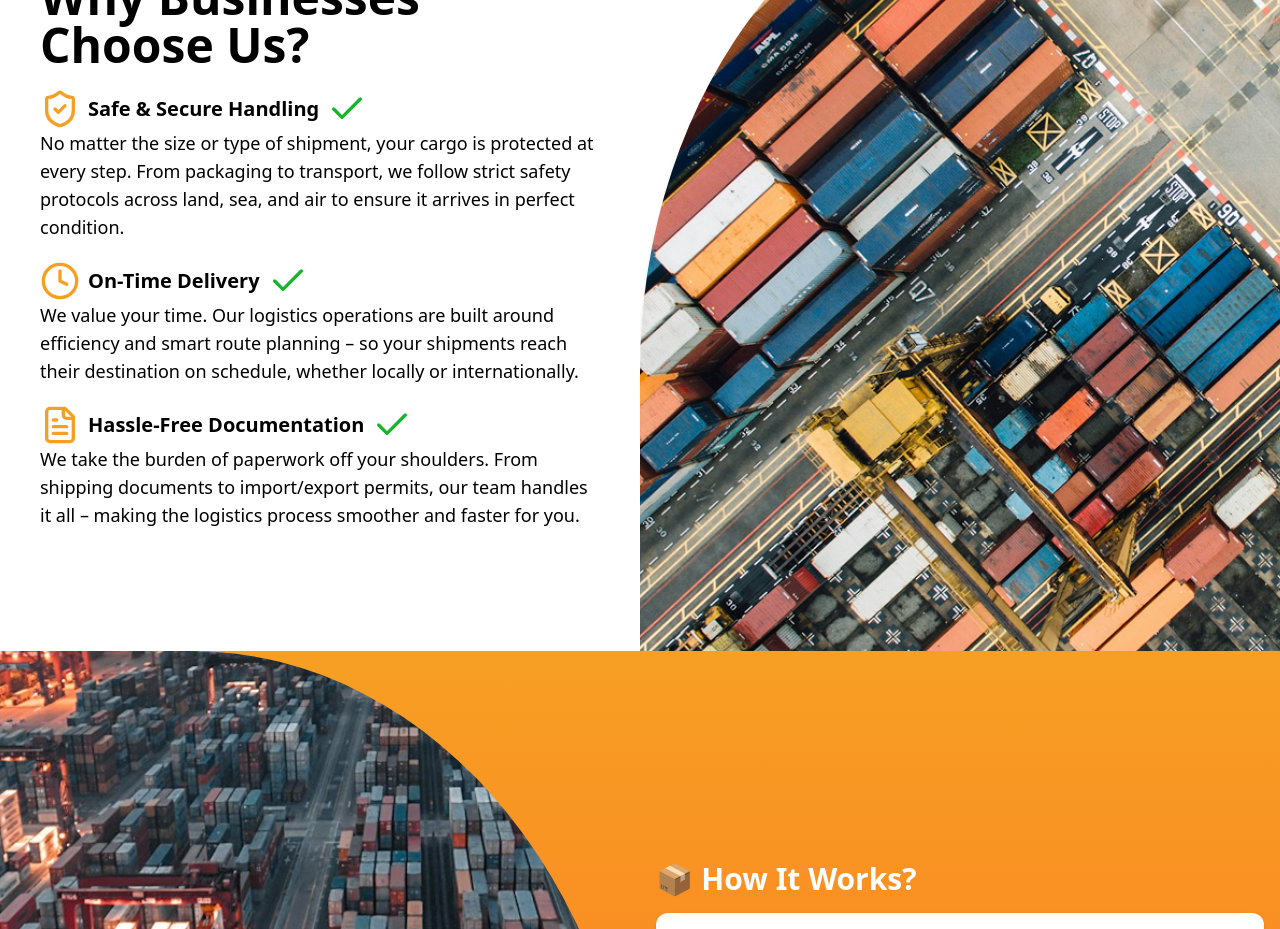
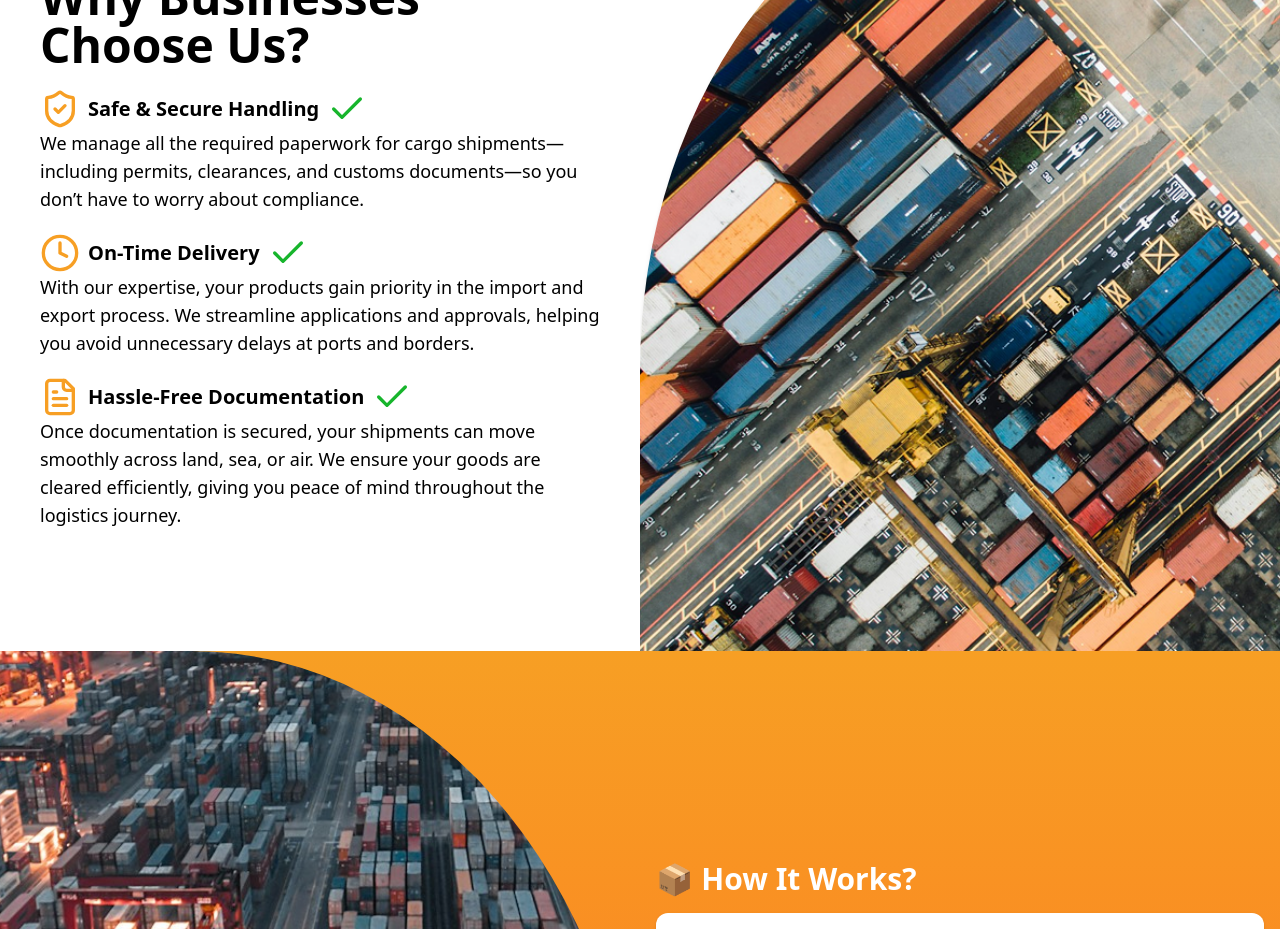
Before and after one commit to rastynkhen18/DigoTradersIncorporated-LandingPage, a React (Vite) app: page / in a window 1280 px wide. Shown: the part 1500-2429 px from the top of the page. Built offline with nearby package versions, Linux system fonts and the light colour scheme.

Commit message:
change-description

```diff
--- a/src/pages/About.jsx
+++ b/src/pages/About.jsx
@@ -66,8 +66,10 @@ const About = () => {
 
 						<FadeInOnView delay={0.2}>
 							<p className="text-sm md:text-base text-justify">
-								DIGO Traders Incorporated is a duly registered Philippine corporation engaged in the importation, exportation, and distribution of consumer goods, food products, and industrial
-								materials. The company has built strong partnerships with suppliers worldwide, ensuring the delivery of high-quality products and services.
+								DIGO Traders Incorporated is dedicated to empowering businesses in bridging global markets by simplifying the complexities of import and export documentation. Established in 2025, we
+								specialize in preparing, processing, and managing essential trade documents to ensure compliance with international and local regulations. Our services cover everything from customs
+								clearances and permits to shipping paperwork, helping clients secure faster approvals and privileges for smoother cross-border transactions. By focusing on documentation excellence, we
+								enable industries such as retail, food & beverage, and manufacturing to move their products efficiently and with confidence.
 								{/* DIGO Traders Incorporated is a Philippine-based logistics company committed to making import, export, and domestic shipping easier for businesses of all sizes. Whether you're
 								transporting goods across borders or across cities, we handle every step with accuracy, speed, and transparency. */}
 							</p>
--- a/src/pages/Home.jsx
+++ b/src/pages/Home.jsx
@@ -157,11 +157,26 @@ const Home = () => {
 
 								<FadeInOnView>
 									<p className="text-sm md:text-base lg:text-lg">
+										We manage all the required paperwork for cargo shipments—including permits, clearances, and customs documents—so you don’t have to worry about compliance.
+									</p>
+								</FadeInOnView>
+							</div>
+							{/* <div>
+								<FadeInOnView>
+									<h3 className="flex items-center text-xl font-semibold gap-2">
+										<ShieldCheck className="text-[var(--primary-color)] w-10 h-10" />
+										Safe & Secure Handling
+										<Check className="text-[var(--green-color)]  w-10 h-10" />
+									</h3>
+								</FadeInOnView>
+
+								<FadeInOnView>
+									<p className="text-sm md:text-base lg:text-lg">
 										No matter the size or type of shipment, your cargo is protected at every step. From packaging to transport, we follow strict safety protocols across land, sea, and air to ensure it
 										arrives in perfect condition.
 									</p>
 								</FadeInOnView>
-							</div>
+							</div> */}
 
 							{/* Card 2 */}
 							<div>
@@ -175,8 +190,8 @@ const Home = () => {
 
 								<FadeInOnView>
 									<p className="text-sm md:text-base lg:text-lg">
-										We value your time. Our logistics operations are built around efficiency and smart route planning – so your shipments reach their destination on schedule, whether locally or
-										internationally.
+										With our expertise, your products gain priority in the import and export process. We streamline applications and approvals, helping you avoid unnecessary delays at ports and
+										borders.
 									</p>
 								</FadeInOnView>
 							</div>
@@ -193,8 +208,8 @@ const Home = () => {
 
 								<FadeInOnView>
 									<p className="text-sm md:text-base lg:text-lg">
-										We take the burden of paperwork off your shoulders. From shipping documents to import/export permits, our team handles it all – making the logistics process smoother and faster for
-										you.
+										Once documentation is secured, your shipments can move smoothly across land, sea, or air. We ensure your goods are cleared efficiently, giving you peace of mind throughout the
+										logistics journey.
 									</p>
 								</FadeInOnView>
 							</div>
```
Also changed, not shown: vercel.json.
